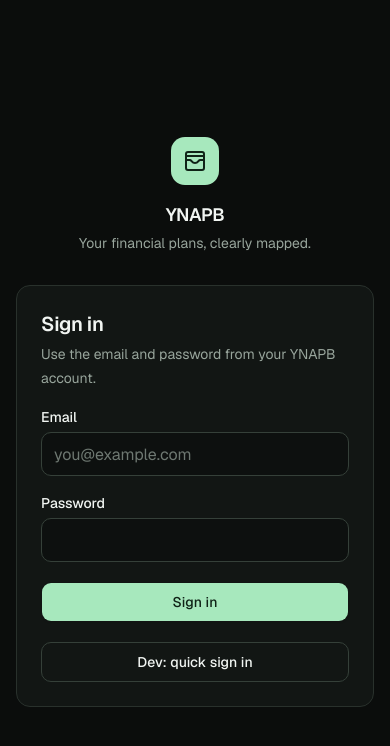
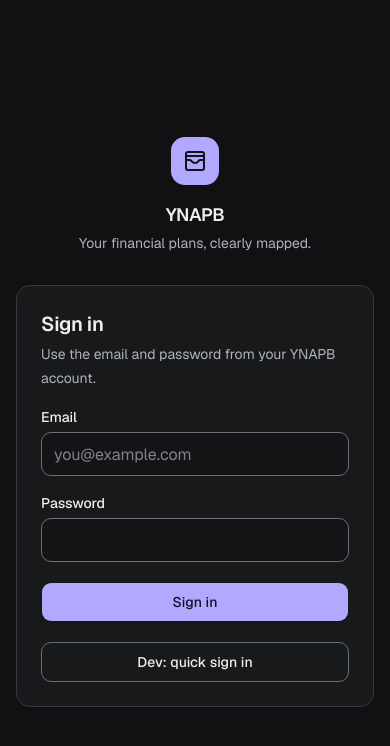
Before and after one commit to dzorogh/YNAPB, a Next.js app: page /login in a window 390 px wide. Shown: the top 746 px of the page. Built offline with nearby package versions, Linux system fonts and the light colour scheme.

Commit message:
feat(ui): refine dark palette and responsive goals

```diff
--- /dev/null
+++ b/_bmad-output/initiative-interface-redesign/plan-radix-slate-iris-palette.md
@@ -0,0 +1,45 @@
+---
+title: 'Radix Slate and Iris palette'
+type: 'chore'
+ticket: ''
+created: '2026-10-26'
+status: 'built'
+baseline_revision: 'c72dbe906abbd78ced0b4c59a69e1878f0cea397'
+route: 'oneshot'
+route_source: 'auto'
+risk: 'low'
+review: 'none'
+review_source: 'pinned'
+lenses_ran: []
+review_loop_iteration: 0
+context: []
+---
+
+<frozen-after-approval reason="human-owned intent — do not modify unless human renegotiates">
+
+## Intent
+
+**Problem:** The current green-tinted graphite/mint palette makes the whole interface feel green, which the user finds unstylish.
+
+**Approach:** Replace the visual palette with Radix Colors' dark Slate neutrals and Iris accent, retaining green only as semantic success. Preserve the existing layout, interactions and dark-only theme without adding a runtime dependency.
+
+</frozen-after-approval>
+
+## Implementation Notes
+
+Replaced the global semantic tokens with Radix Slate/Iris Dark values and retained semantic Green, Amber, Blue and Red for states. Synchronized DESIGN.md and EXPERIENCE.md and recorded the decision in the UX memory log. Input borders use Slate Dark 9 to clear 3:1 against both canvas and card.
+
+After visual feedback, replaced the cramped mobile timeline with a compact goal list and preserved the full drag timeline on desktop. Earlier-deadline suggestions use Iris rather than warning Amber; genuine warnings retain their semantic colors. No dependency changes.
+
+Reviewed the final diff and live desktop/mobile renders with actual application data. TypeScript, Biome, 82 unit tests and all 11 Playwright scenarios passed. Primary text contrast is 8.77:1; muted text is 8.45:1. Neither 1440px nor 390px has page-level overflow.
+
+## Verification
+
+**Commands:**
+- `npx biome check src/app/globals.css --formatter-enabled=false --assist-enabled=false` — passed.
+- `npm run typecheck` — passed.
+- `npm run test:e2e` — 11 passed.
+
+**Manual checks:**
+- Inspected Plan at 1440px and 390px with mocked calculation data: cool neutral surfaces, lavender actions and active states, no green except success, no overflow.
+- Checked primary and muted text and input boundaries against their backgrounds at WCAG AA thresholds.
--- a/_bmad-output/initiative-interface-redesign/ux-interface-redesign/DESIGN.md
+++ b/_bmad-output/initiative-interface-redesign/ux-interface-redesign/DESIGN.md
@@ -4,27 +4,27 @@ description: Calm, dark-first financial planning with legible data and one clear
 status: final
 updated: 2026-10-26
 colors:
-  background: '#0B0D0C'
-  foreground: '#F1F5F2'
-  card: '#121614'
-  card-foreground: '#F1F5F2'
-  popover: '#181D1A'
-  popover-foreground: '#F1F5F2'
-  primary: '#A7E8BD'
-  primary-foreground: '#102317'
-  secondary: '#1D2420'
-  secondary-foreground: '#E1E9E3'
-  muted: '#181D1A'
-  muted-foreground: '#98A59C'
-  accent: '#22332A'
-  accent-foreground: '#DDF7E5'
-  destructive: '#F2A19A'
-  border: '#29312C'
-  input: '#354039'
-  ring: '#A7E8BD'
-  success: '#A7E8BD'
-  warning: '#E7C984'
-  info: '#9CC5E8'
+  background: '#111113'
+  foreground: '#EDEEF0'
+  card: '#18191B'
+  card-foreground: '#EDEEF0'
+  popover: '#212225'
+  popover-foreground: '#EDEEF0'
+  primary: '#B1A9FF'
+  primary-foreground: '#13131E'
+  secondary: '#212225'
+  secondary-foreground: '#EDEEF0'
+  muted: '#212225'
+  muted-foreground: '#B0B4BA'
+  accent: '#202248'
+  accent-foreground: '#E0DFFE'
+  destructive: '#FF9592'
+  border: '#363A3F'
+  input: '#696E77'
+  ring: '#B1A9FF'
+  success: '#3DD68C'
+  warning: '#FFCA16'
+  info: '#70B8FF'
 typography:
   display:
     fontFamily: Geist
@@ -90,15 +90,15 @@ components:
 
 ## Brand & Style
 
-YNAPB is a quiet financial workspace. It should feel dependable rather than celebratory: users come to make consequential money decisions, not to be entertained. Dark graphite surfaces, crisp typography and a single mint accent make the current plan and primary action easy to find. The system extends the existing shadcn/Tailwind foundation rather than inventing incompatible controls.
+YNAPB is a quiet financial workspace. It should feel dependable rather than celebratory: users come to make consequential money decisions, not to be entertained. Cool slate surfaces, crisp typography and a single iris accent make the current plan and primary action easy to find. The color primitives come from the accessible 12-step Radix Colors dark scales; semantic tokens keep that library decoupled from the shadcn/Tailwind components.
 
 ## Colors
 
-- **Canvas** (`{colors.background}`) is near-black with a green undertone, never pure black.
-- **Raised surfaces** (`{colors.card}`, `{colors.popover}`) create hierarchy through tone and hairline borders.
-- **Mint** (`{colors.primary}`) means primary action, available money and healthy progress. Do not use it decoratively on every icon or heading.
-- **Text** uses `{colors.foreground}` for values and headings and `{colors.muted-foreground}` for supporting content. Muted text remains readable, not disabled-looking.
-- Amber is reserved for warnings and coral for destructive or unreachable states. State never relies on color alone.
+- **Canvas** (`{colors.background}`) uses Radix Slate Dark 1, a cool near-black without a green cast.
+- **Raised surfaces** (`{colors.card}`, `{colors.popover}`) use Slate Dark 2–3 to create hierarchy through tone and hairline borders.
+- **Iris** (`{colors.primary}`, Iris Dark 11) means primary action, available money and healthy progress. Tonal accents use Iris Dark 2–3. Do not use it decoratively on every icon or heading.
+- **Text** uses Slate Dark 12 for values and headings and Slate Dark 11 for supporting content. Muted text remains readable, not disabled-looking.
+- Green, amber, blue and red use the corresponding Radix Dark 11 values only for success, warning, information and destructive states. State never relies on color alone.
 
 ## Typography
 
@@ -120,9 +120,9 @@ Cards use `{rounded.lg}`, dialogs `{rounded.xl}`, inputs and buttons `{rounded.m
 
 - **Buttons:** one primary action per region. Secondary actions use secondary/outline; quiet repeated actions use ghost. Minimum target 40px desktop and 44px touch. Loading labels preserve width and disabled controls remain legible.
 - **Cards:** restrained border, no shadow, 20–24px padding. Section titles sit beside relevant actions; explanatory copy stays below the title.
-- **Budget metrics:** three equal cells with the available-for-goals value emphasized in mint. Labels precede values; obligations expose an explicit details action.
+- **Budget metrics:** three equal cells with the available-for-goals value emphasized in iris. Labels precede values; obligations expose an explicit details action.
 - **Navigation:** active item uses a tonal accent and a small marker, not a solid high-contrast button. Brand and navigation remain visible without crowding content.
-- **Timeline:** goal bars use tonal mint, visible handles, clear focus rings and text warnings. The goal identity column remains sticky. Current and deadline states have labels as well as color.
+- **Timeline:** desktop goal bars use tonal iris, visible handles, clear focus rings and text warnings. The goal identity column remains sticky. Below the desktop breakpoint, goals become a compact list with balance progress, deadlines and 44px actions instead of a crushed horizontal timeline. Current and deadline states have labels as well as color.
 - **Tables:** tabular numbers, right-aligned amounts, sticky header where useful, comfortable 44px rows and subtle row separation.
 - **Forms:** persistent labels, helpful descriptions, visible focus, errors adjacent to fields and operational failure details in sonner descriptions.
 - **Feedback:** sonner for operational success/failure; inline alerts only for persistent plan state such as stale data or conflicts.
@@ -135,5 +135,5 @@ Cards use `{rounded.lg}`, dialogs `{rounded.xl}`, inputs and buttons `{rounded.m
 | Use tabular numerals for money | Mix proportional digits into financial tables |
 | Preserve readable contrast in dark mode | Use low-opacity gray for essential text |
 | Pair state color with icon or text | Encode state through color alone |
-| Use one mint accent with intent | Add gradients, neon glow or decorative chart colors |
+| Use one iris accent with intent | Add gradients, neon glow or decorative chart colors |
 | Keep existing planning and YNAB behavior | Change financial semantics for visual simplicity |
--- a/_bmad-output/initiative-interface-redesign/ux-interface-redesign/EXPERIENCE.md
+++ b/_bmad-output/initiative-interface-redesign/ux-interface-redesign/EXPERIENCE.md
@@ -38,7 +38,7 @@ Calm, specific and financially neutral. Lead with the result and next action.
 - **App shell:** desktop rail and compact mobile navigation expose Plan and Settings in the same order. Active destination has `aria-current="page"`.
 - **Plan header:** concise explanation and grouped actions. Push to YNAB uses `{colors.primary}`; import and recalculate use quieter variants. Loading disables only conflicting operations.
 - **Budget summary:** planned income, obligations and available for goals remain visible together. Obligations details opens one dialog at a time.
-- **Timeline:** create, edit, delete and drag behavior remains. Drag shows a live preview; Escape restores the snapshot. A nearby text instruction explains the gesture and offers form-based editing as an alternative.
+- **Timeline:** create, edit, delete and desktop drag behavior remains. Drag shows a live preview; Escape restores the snapshot. On smaller screens, a compact goal list shows savings progress and deadlines while the edit form provides deadline changes without horizontal scrolling.
 - **Monthly allocation:** month first, goal contributions next, unallocated last. Amounts use tabular numbers and align right. Empty states direct the user to goal creation.
 - **Dialogs:** destructive confirmation names the goal and irreversible consequence. Apply is unavailable until a valid preview exists.
 - **Toasts:** operational success/error messages use sonner; descriptions carry actionable details.
@@ -78,7 +78,7 @@ WCAG 2.2 AA. Normal text reaches 4.5:1, large text and meaningful component boun
 
 ### Review and adjust the monthly plan — Alex, evening budget review
 
-1. Alex opens Plan and immediately sees planned income, obligations and the mint available-for-goals total.
+1. Alex opens Plan and immediately sees planned income, obligations and the iris available-for-goals total.
 2. Stale data, if present, appears beside Import rather than competing with the plan.
 3. Alex drags a goal deadline and sees allocation and conflicts update in preview.
 4. **Climax:** the plan visibly reflects the new deadline; Alex commits it, then opens Push to YNAB and reviews the exact diff before applying.
--- a/src/app/globals.css
+++ b/src/app/globals.css
@@ -52,41 +52,41 @@
 }
 
 :root {
-  --background: #0b0d0c;
-  --foreground: #f1f5f2;
-  --card: #121614;
-  --card-foreground: #f1f5f2;
-  --popover: #181d1a;
-  --popover-foreground: #f1f5f2;
-  --primary: #a7e8bd;
-  --primary-foreground: #102317;
-  --secondary: #1d2420;
-  --secondary-foreground: #e1e9e3;
-  --muted: #181d1a;
-  --muted-foreground: #98a59c;
-  --accent: #22332a;
-  --accent-foreground: #ddf7e5;
-  --destructive: #f2a19a;
-  --border: #29312c;
-  --input: #354039;
-  --ring: #a7e8bd;
-  --success: #a7e8bd;
-  --warning: #e7c984;
-  --info: #9cc5e8;
-  --chart-1: #a7e8bd;
-  --chart-2: #9cc5e8;
-  --chart-3: #e7c984;
-  --chart-4: #c4b5e8;
-  --chart-5: #f2a19a;
+  --background: #111113;
+  --foreground: #edeef0;
+  --card: #18191b;
+  --card-foreground: #edeef0;
+  --popover: #212225;
+  --popover-foreground: #edeef0;
+  --primary: #b1a9ff;
+  --primary-foreground: #13131e;
+  --secondary: #212225;
+  --secondary-foreground: #edeef0;
+  --muted: #212225;
+  --muted-foreground: #b0b4ba;
+  --accent: #202248;
+  --accent-foreground: #e0dffe;
+  --destructive: #ff9592;
+  --border: #363a3f;
+  --input: #696e77;
+  --ring: #b1a9ff;
+  --success: #3dd68c;
+  --warning: #ffca16;
+  --info: #70b8ff;
+  --chart-1: #b1a9ff;
+  --chart-2: #70b8ff;
+  --chart-3: #ffca16;
+  --chart-4: #b0b4ba;
+  --chart-5: #ff9592;
   --radius: 0.875rem;
-  --sidebar: #0e1110;
-  --sidebar-foreground: #f1f5f2;
-  --sidebar-primary: #a7e8bd;
-  --sidebar-primary-foreground: #102317;
-  --sidebar-accent: #1b2520;
-  --sidebar-accent-foreground: #ddf7e5;
-  --sidebar-border: #222a25;
-  --sidebar-ring: #a7e8bd;
+  --sidebar: #111113;
+  --sidebar-foreground: #edeef0;
+  --sidebar-primary: #b1a9ff;
+  --sidebar-primary-foreground: #13131e;
+  --sidebar-accent: #171625;
+  --sidebar-accent-foreground: #e0dffe;
+  --sidebar-border: #212225;
+  --sidebar-ring: #b1a9ff;
   color-scheme: dark;
 }
 
```
Also changed, not shown: src/components/plan/plan-timeline-goal-row.tsx (+44 -23 lines), src/components/plan/plan-timeline.tsx (+10 -8 lines), _bmad-output/initiative-interface-redesign/ux-interface-redesign/.memlog.md.
